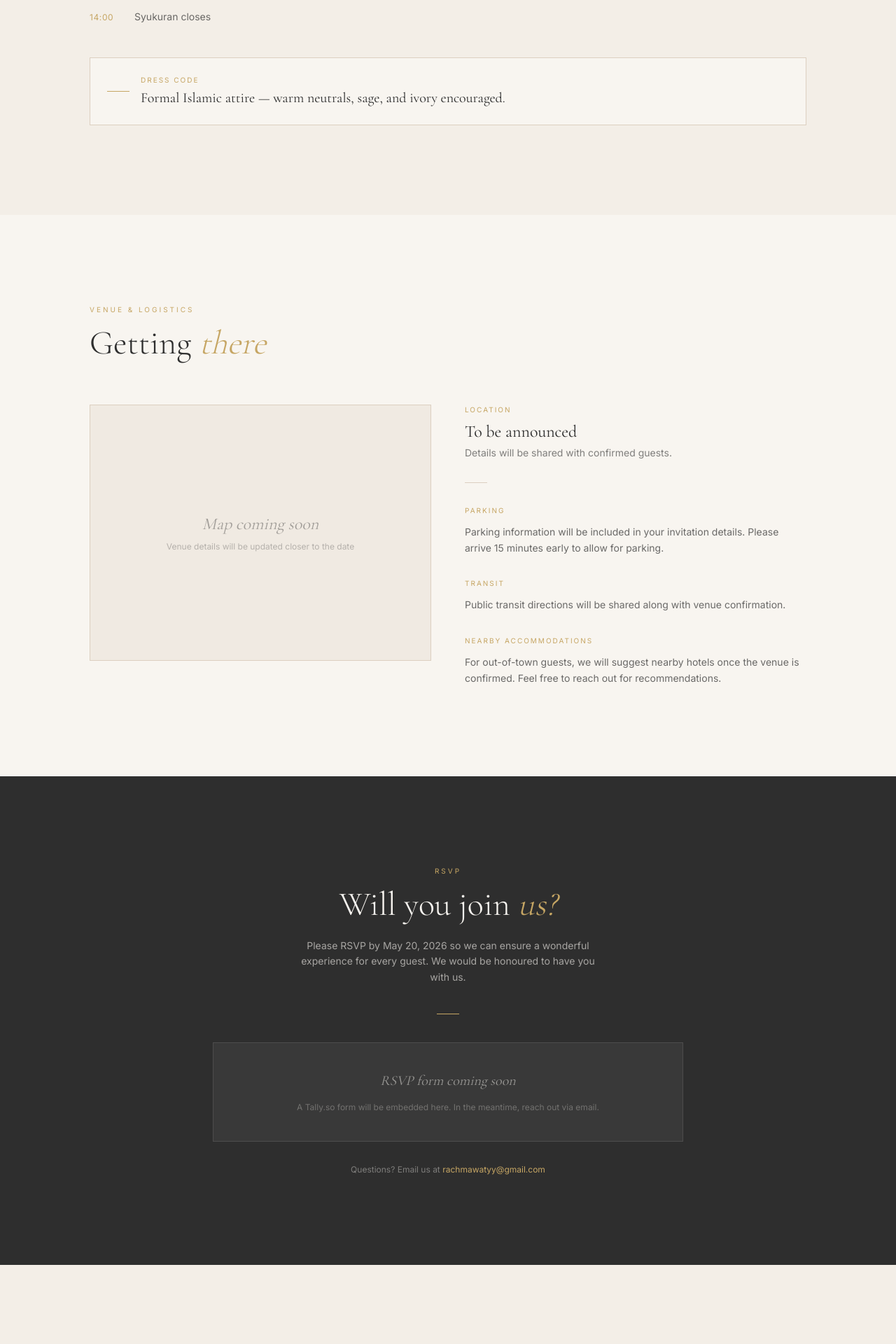
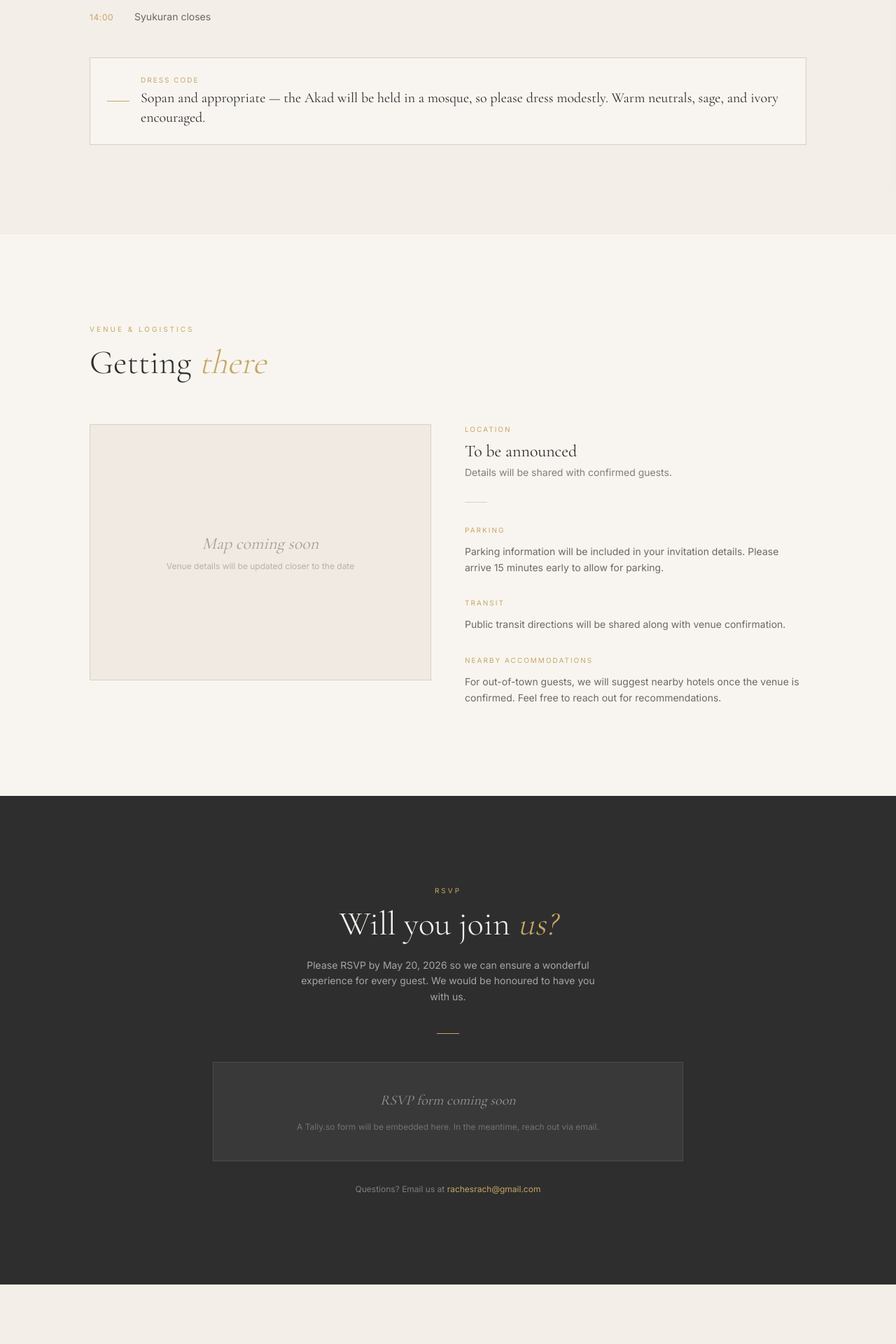
Before and after one commit to rachmawaty/fr-wedding, a Next.js app: page / in a window 1280 px wide. Shown: the part 3540-5460 px from the top of the page at 70% size. Built offline with nearby package versions, Linux system fonts and the light colour scheme.

Commit message:
fix: update contact email to rachesrach@gmail.com; dress code to sopan/appropriate for mosque
Co-Authored-By: Claude Sonnet 4.6 <noreply@anthropic.com>

```diff
--- a/components/EventDetails.tsx
+++ b/components/EventDetails.tsx
@@ -123,7 +123,7 @@ export default function EventDetails() {
               Dress Code
             </p>
             <p className="font-[family-name:var(--font-serif)] text-xl text-[#2E2E2E]">
-              Formal Islamic attire — warm neutrals, sage, and ivory encouraged.
+              Sopan and appropriate — the Akad will be held in a mosque, so please dress modestly. Warm neutrals, sage, and ivory encouraged.
             </p>
           </div>
         </motion.div>
--- a/components/FAQ.tsx
+++ b/components/FAQ.tsx
@@ -7,7 +7,7 @@ import { useRef, useState } from "react";
 const faqs = [
   {
     q: "What is the dress code?",
-    a: "Formal Islamic attire. We encourage warm neutral tones, sage, and ivory. Please dress modestly out of respect for the ceremony.",
+    a: "Sopan and appropriate — no strict Islamic dress code, but the Akad Nikah will be held in a mosque so please dress modestly. Warm neutral tones, sage, and ivory are encouraged.",
   },
   {
     q: "Where is parking available?",
@@ -23,7 +23,7 @@ const faqs = [
   },
   {
     q: "Who can I contact for questions?",
-    a: "Please reach out to Rachma at rachmawatyy@gmail.com for any questions or special arrangements.",
+    a: "Please reach out to us at rachesrach@gmail.com for any questions or special arrangements.",
   },
   {
     q: "Can I share photos on social media?",
--- a/components/Footer.tsx
+++ b/components/Footer.tsx
@@ -42,10 +42,10 @@ export default function Footer() {
         <p className="font-[family-name:var(--font-sans)] text-xs text-[#F8F5F0]/30">
           Questions?{" "}
           <a
-            href="mailto:rachmawatyy@gmail.com"
+            href="mailto:rachesrach@gmail.com"
             className="text-[#C6A664] hover:underline"
           >
-            rachmawatyy@gmail.com
+            rachesrach@gmail.com
           </a>
         </p>
 
--- a/components/RSVP.tsx
+++ b/components/RSVP.tsx
@@ -42,10 +42,10 @@ export default function RSVP() {
           <p className="font-[family-name:var(--font-sans)] text-xs text-[#F8F5F0]/40">
             Questions? Email us at{" "}
             <a
-              href="mailto:rachmawatyy@gmail.com"
+              href="mailto:rachesrach@gmail.com"
               className="text-[#C6A664] hover:underline"
             >
-              rachmawatyy@gmail.com
+              rachesrach@gmail.com
             </a>
           </p>
         </motion.div>
```
